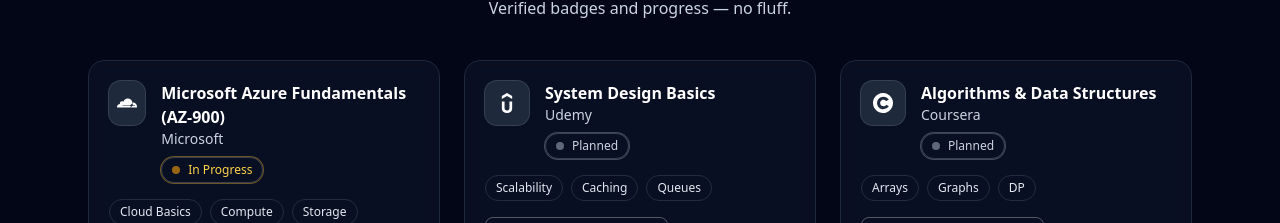
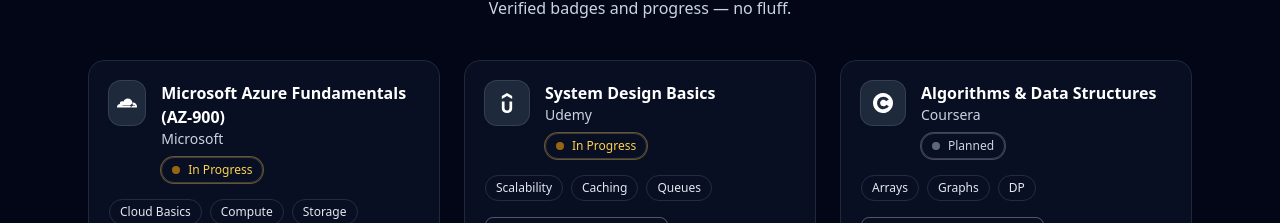
Before and after one commit to DuvinduRathnayake/Portfolio-2025, a React (Vite) app in the folder duvindu-portfolio/: page / in a window 1280 px wide. Shown: the part 3860-4083 px from the top of the page. Built offline with nearby package versions, Linux system fonts and the light colour scheme.

Commit message:
Project update

```diff
--- a/duvindu-portfolio/src/sections/Certificates.jsx
+++ b/duvindu-portfolio/src/sections/Certificates.jsx
@@ -20,7 +20,7 @@
     issuer: 'Udemy',
     icon: SiUdemy,
     issued: '—',
-    status: 'Planned',
+    status: 'In Progress',
     credentialUrl: '',
     skills: ['Scalability', 'Caching', 'Queues'],
   },
```
